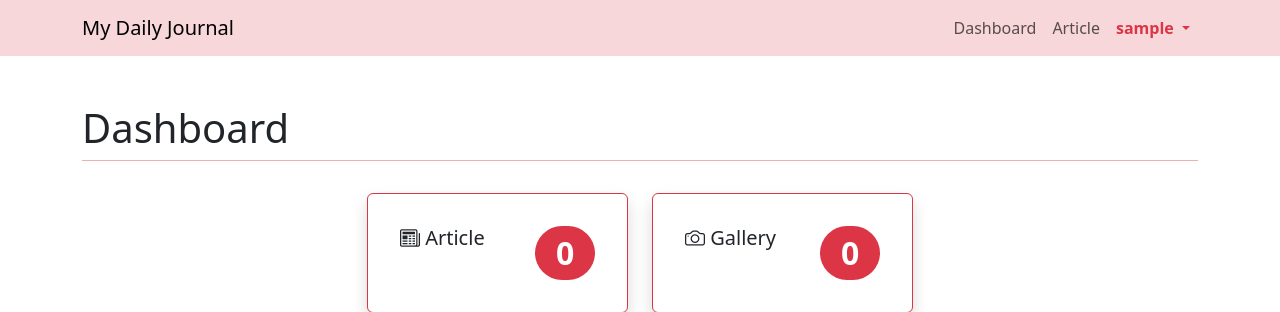
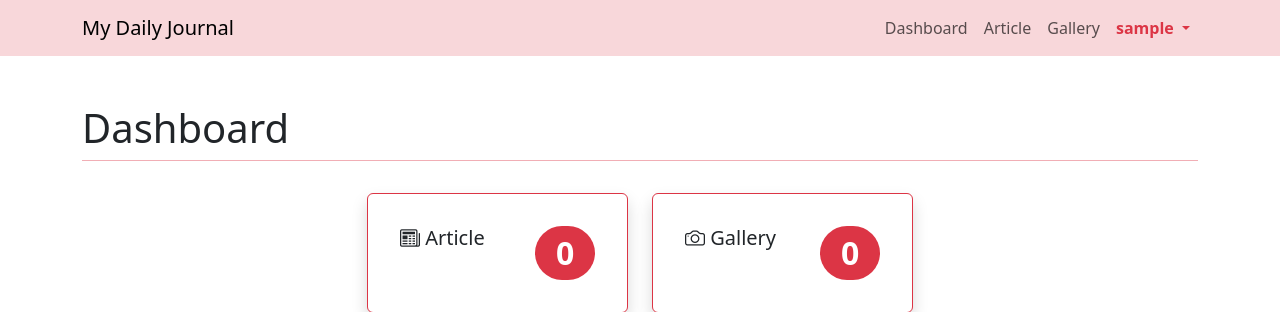
Before and after one commit to gealni/UAS_PBW, a PHP site: page /admin.php in a window 1280 px wide. Shown: the top 312 px of the page. Run offline with PHP 8.4, Linux system fonts and the light colour scheme; the visitor is signed in with stand-in values (Sample User, id 1); data that the repository does not hold is empty.

Commit message:
Menambahkan file admin.php dan memperbarui struktur project

```diff
--- a/admin.php
+++ b/admin.php
@@ -57,6 +57,9 @@ if (!isset($_SESSION['username'])) {
             <li class="nav-item">
                 <a class="nav-link" href="admin.php?page=article">Article</a>
             </li>
+            <li class="nav-item">
+                <a class="nav-link" href="admin.php?page=gallery">Gallery</a>
+            </li>
             <li class="nav-item dropdown">
                 <a class="nav-link dropdown-toggle text-danger fw-bold" href="#" role="button" data-bs-toggle="dropdown" aria-expanded="false">
                     <?= $_SESSION['username']?>
```
